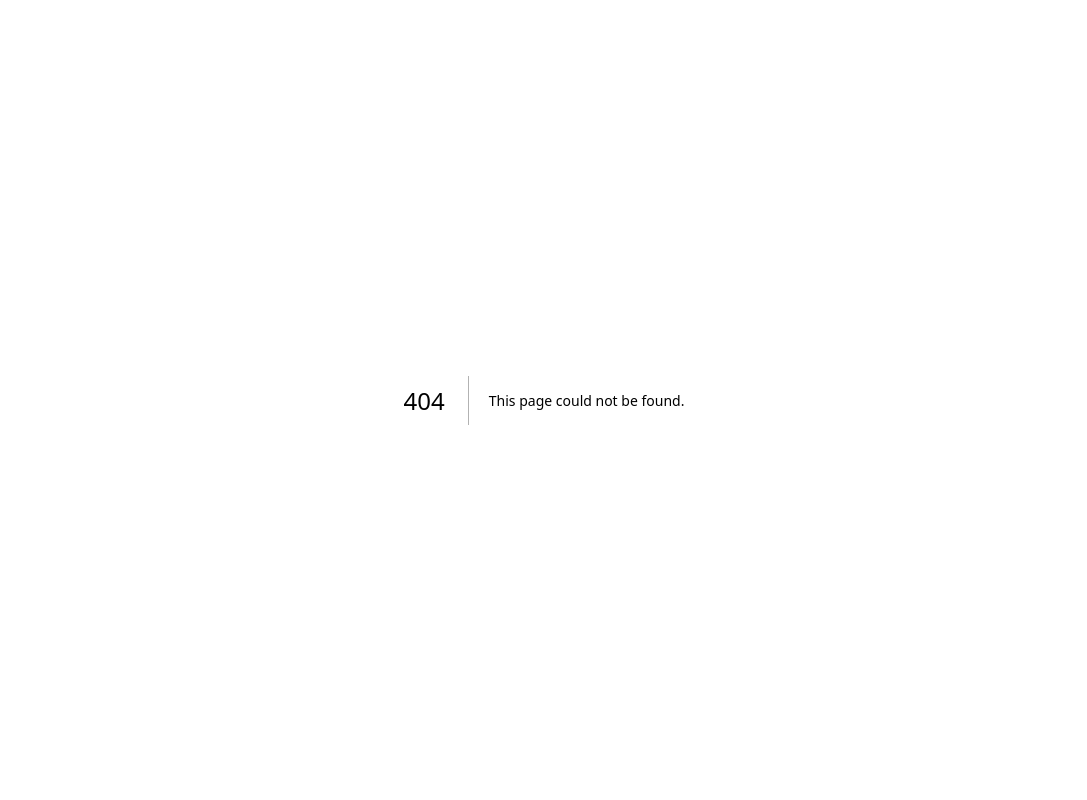
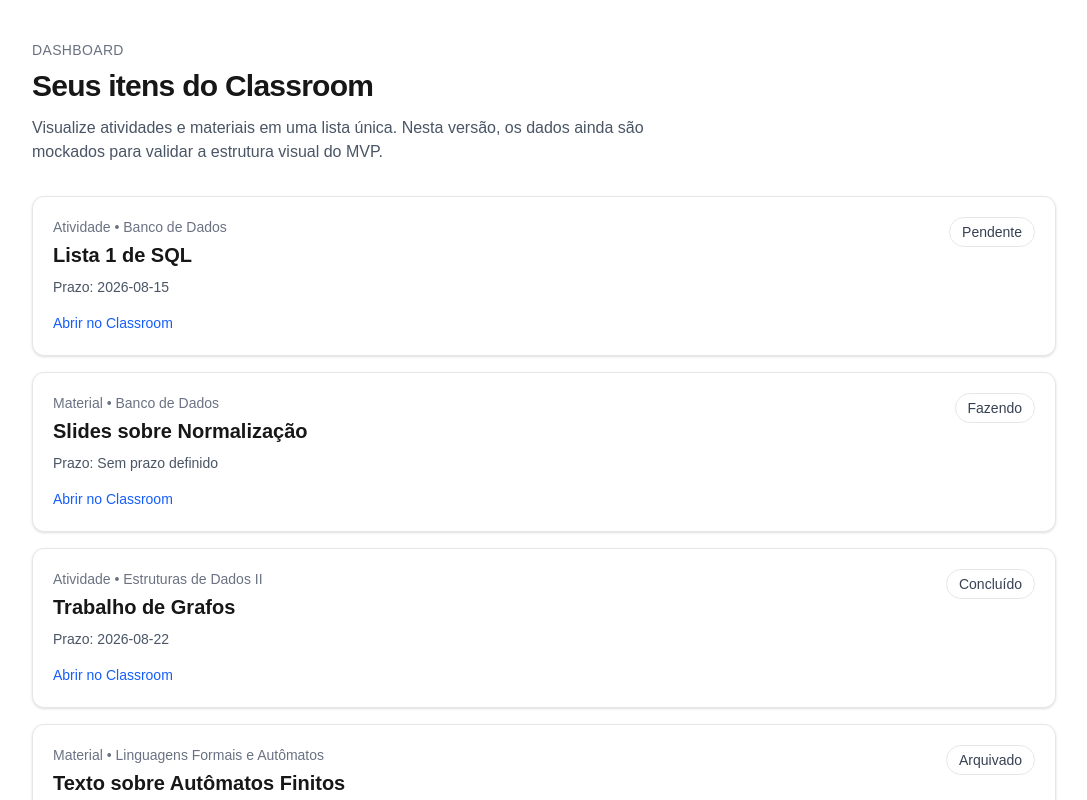
Before and after one commit to wallsan1821/classroom-organizer, a Next.js app: page /dashboard in a window 1280 px wide. Before the commit this address had no page. Shown: the top 800 px of the page, without its empty margins (96-1183 px from the left). Built offline with nearby package versions, Linux system fonts and the light colour scheme.

Commit message:
feat: add mock dashboard page

```diff
--- /dev/null
+++ b/app/dashboard/page.tsx
@@ -0,0 +1,72 @@
+import { mockClassroomItems } from "@/lib/mock-classroom-items";
+
+const itemTypeLabels = {
+  COURSE_WORK: "Atividade",
+  MATERIAL: "Material",
+};
+
+const statusLabels = {
+  PENDING: "Pendente",
+  DOING: "Fazendo",
+  DONE: "Concluído",
+  ARCHIVED: "Arquivado",
+};
+
+export default function DashboardPage() {
+  return (
+    <main className="min-h-screen px-6 py-10">
+      <section className="mx-auto flex max-w-5xl flex-col gap-8">
+        <div>
+          <p className="text-sm font-medium uppercase tracking-wide text-gray-500">
+            Dashboard
+          </p>
+
+          <h1 className="mt-2 text-3xl font-bold tracking-tight">
+            Seus itens do Classroom
+          </h1>
+
+          <p className="mt-3 max-w-2xl text-gray-600">
+            Visualize atividades e materiais em uma lista única. Nesta versão,
+            os dados ainda são mockados para validar a estrutura visual do MVP.
+          </p>
+        </div>
+
+        <div className="grid gap-4">
+          {mockClassroomItems.map((item) => (
+            <article
+              key={item.id}
+              className="rounded-xl border border-gray-200 bg-white p-5 shadow-sm"
+            >
+              <div className="flex flex-col gap-3 sm:flex-row sm:items-start sm:justify-between">
+                <div>
+                  <p className="text-sm text-gray-500">
+                    {itemTypeLabels[item.type]} • {item.courseName}
+                  </p>
+
+                  <h2 className="mt-1 text-xl font-semibold">{item.title}</h2>
+
+                  <p className="mt-2 text-sm text-gray-600">
+                    Prazo: {item.dueDate ?? "Sem prazo definido"}
+                  </p>
+                </div>
+
+                <span className="w-fit rounded-full border border-gray-200 px-3 py-1 text-sm font-medium text-gray-700">
+                  {statusLabels[item.status]}
+                </span>
+              </div>
+
+              <a
+                href={item.alternateLink}
+                target="_blank"
+                rel="noreferrer"
+                className="mt-4 inline-flex text-sm font-medium text-blue-600 hover:underline"
+              >
+                Abrir no Classroom
+              </a>
+            </article>
+          ))}
+        </div>
+      </section>
+    </main>
+  );
+}
```
